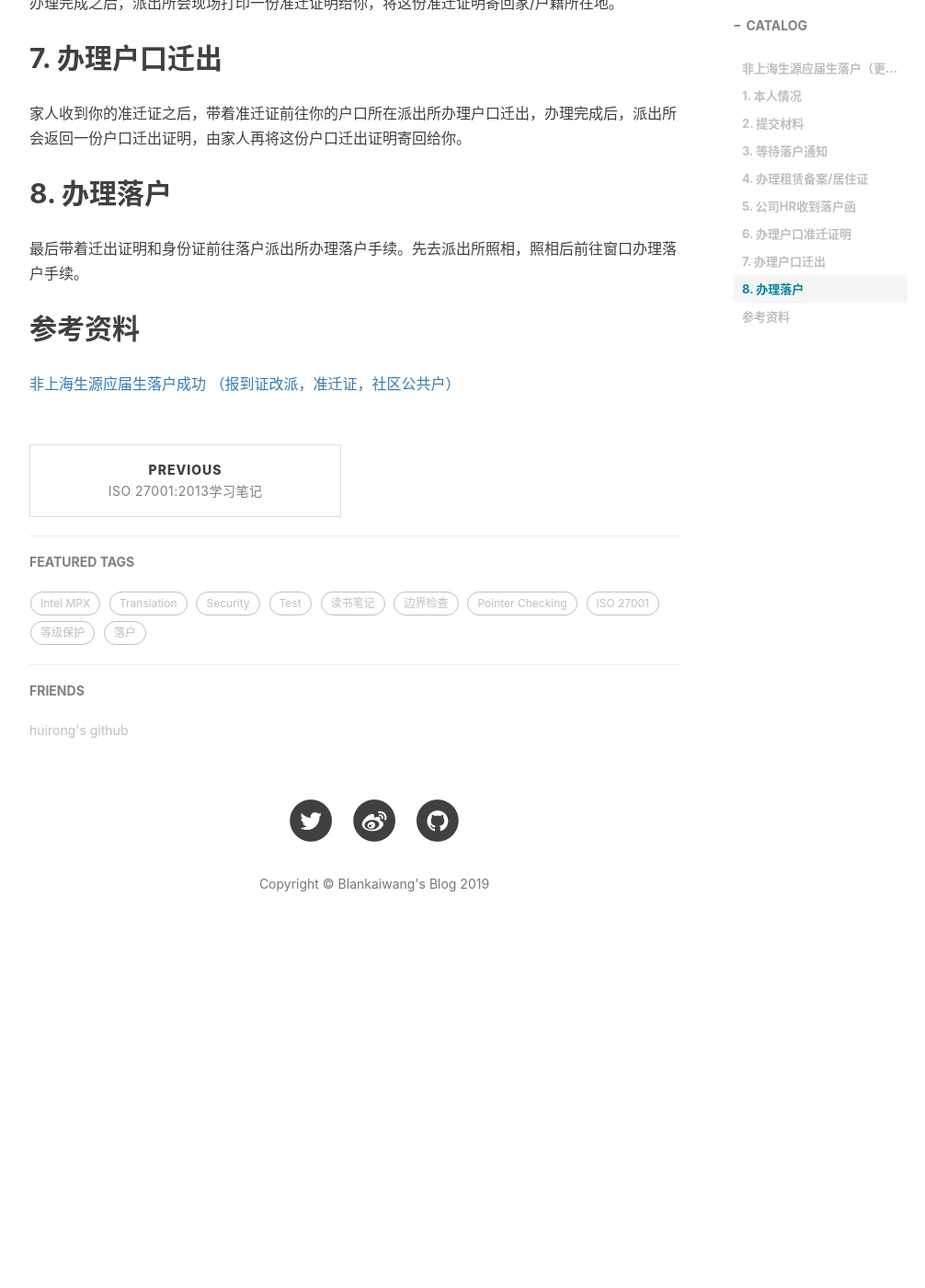
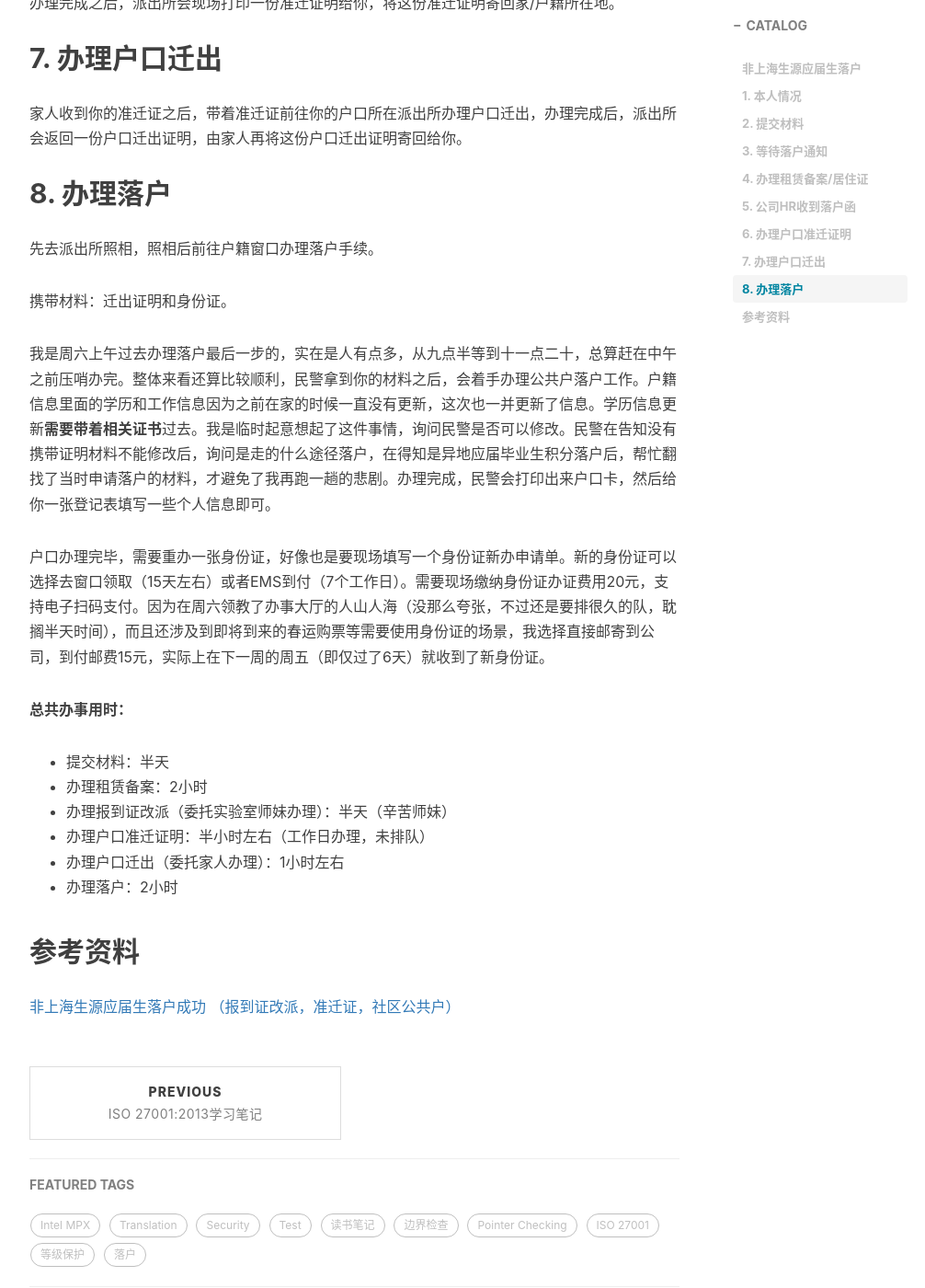
Before and after one commit to blankaiwang/blankaiwang.github.io, a Jekyll site: the page built from _posts/2019-12-20-非上海生源应届生落户（更新）.md, in a window 1280 px wide and 1400 px high, scrolled down 2718 px. Shown: the whole window at 92% size, without its empty margins (233-1239 px from the left). Built offline with Jekyll 4.4.1, drawn with Linux system fonts in a browser that asks for light colours; nearby versions of some CDN libraries; comment, search, counter and statistics services are not loaded; before the commit the page ends 3756 px from its top, so only the background shows below that; some of the changed text lies outside the part shown.

Commit message:
Update 2019-12-20-非上海生源应届生落户（更新）.md

```diff
--- a/_posts/2019-12-20-非上海生源应届生落户（更新）.md
+++ b/_posts/2019-12-20-非上海生源应届生落户（更新）.md
@@ -64,7 +64,7 @@ PS：在提交材料的时候可以打听一下公司是否有重点单位加分
 
 办理租赁备案的时候，可以现场跟办事人员说自己还需要办理居住证。由于本人在办理租赁备案的时候处于漫长等待落户结果的过程，本着落户不成，有居住证也可以申请"居转户"的两手准备，还是办理了居住证的手续。
 
-办事人员会打印一份证明给你，还会手写一个窗口期，在窗口期间的任意一天可以前往事务中心领取居住证。
+办事人员会打印一份证明给你，还会手写一个半年后的窗口期，在窗口期间的任意一天可以前往事务中心领取居住证。
 
 
 
@@ -94,9 +94,24 @@ PS：在提交材料的时候可以打听一下公司是否有重点单位加分
 
 ## 8. 办理落户
 
-最后带着迁出证明和身份证前往落户派出所办理落户手续。先去派出所照相，照相后前往窗口办理落户手续。
+先去派出所照相，照相后前往户籍窗口办理落户手续。
+
+携带材料：迁出证明和身份证。
+
+我是周六上午过去办理落户最后一步的，实在是人有点多，从九点半等到十一点二十，总算赶在中午之前压哨办完。整体来看还算比较顺利，民警拿到你的材料之后，会着手办理公共户落户工作。户籍信息里面的学历和工作信息因为之前在家的时候一直没有更新，这次也一并更新了信息。学历信息更新**需要带着相关证书**过去。我是临时起意想起了这件事情，询问民警是否可以修改。民警在告知没有携带证明材料不能修改后，询问是走的什么途径落户，在得知是异地应届毕业生积分落户后，帮忙翻找了当时申请落户的材料，才避免了我再跑一趟的悲剧。办理完成，民警会打印出来户口卡，然后给你一张登记表填写一些个人信息即可。
+
+户口办理完毕，需要重办一张身份证，好像也是要现场填写一个身份证新办申请单。新的身份证可以选择去窗口领取（15天左右）或者EMS到付（7个工作日）。需要现场缴纳身份证办证费用20元，支持电子扫码支付。因为在周六领教了办事大厅的人山人海（没那么夸张，不过还是要排很久的队，耽搁半天时间），而且还涉及到即将到来的春运购票等需要使用身份证的场景，我选择直接邮寄到公司，到付邮费15元，实际上在下一周的周五（即仅过了6天）就收到了新身份证。
 
 
+
+**总共办事用时：**
+
+* 提交材料：半天
+* 办理租赁备案：2小时
+* 办理报到证改派（委托实验室师妹办理）：半天（辛苦师妹）
+* 办理户口准迁证明：半小时左右（工作日办理，未排队）
+* 办理户口迁出（委托家人办理）：1小时左右
+* 办理落户：2小时
 
 
 
```
Also changed, not shown: other parts of _posts/2019-12-20-非上海生源应届生落户（更新）.md (+1 -1 lines).
